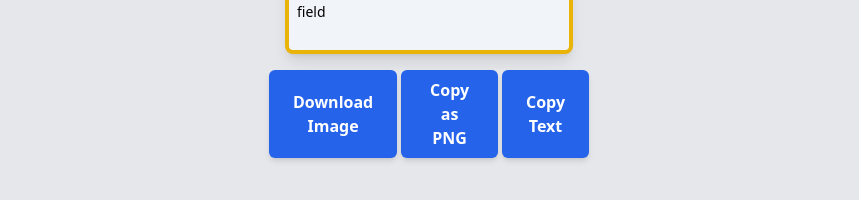
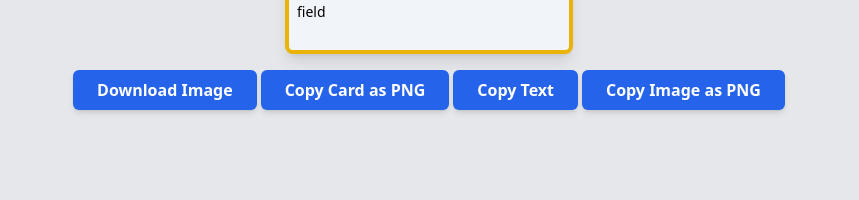
Before and after one commit to ChaceN89/CardGenerator, a React (Create React App) app: page / in a window 1280 px wide. Both pictures are taken after typing "Sample" into the empty fields and a click on the button "Generate Custom Card". Shown: the part 580-780 px from the top of the page, without its empty margins (211-1070 px from the left). Built offline with nearby package versions, Linux system fonts and the light colour scheme.

Commit message:
added copy text and copy image as individual elements

```diff
--- a/src/components/Card.jsx
+++ b/src/components/Card.jsx
@@ -34,7 +34,7 @@ const Card = ({ card }) => {
     }
   };
 
-  const copyCardImageToClipboard = () => {
+  const copyCardToClipboard = () => {
     if (cardRef.current) {
       toPng(cardRef.current)
         .then((dataUrl) => {
@@ -86,6 +86,41 @@ const Card = ({ card }) => {
       });
   };
 
+  const copyCardImageToClipboard = () => {
+    const originalStats = cardRef.current.querySelectorAll('.card-stats');
+    const originalStatsContent = Array.from(originalStats).map(stat => stat.innerHTML);
+
+    // Set stats content to blank
+    originalStats.forEach(stat => {
+      stat.innerHTML = '&nbsp;&nbsp;&nbsp;<br/>';
+    });
+
+    // Generate the PNG and copy to clipboard
+    toPng(cardRef.current)
+      .then((dataUrl) => {
+        fetch(dataUrl)
+          .then(res => res.blob())
+          .then(blob => {
+            const item = new ClipboardItem({ 'image/png': blob });
+            navigator.clipboard.write([item])
+              .then(() => {
+                toast.success('Image copied to clipboard!');
+              })
+              .catch((error) => {
+                console.error('Oops, something went wrong!', error);
+              });
+          });
+      })
+      .finally(() => {
+        // Restore the original stats content
+        originalStats.forEach((stat, index) => {
+          stat.innerHTML = originalStatsContent[index];
+        });
+      });
+  };
+
+
+
   return (
     <div className="flex flex-col items-center">
       <div
@@ -110,7 +145,7 @@ const Card = ({ card }) => {
             className="mb-4 mx-auto h-56 w-full object-contain"
           />
         )}
-        <div className="flex justify-around items-center mb-2 text-xl">
+        <div className="flex justify-around items-center mb-2 text-xl card-stats">
           <div className="flex items-center">
             <FaBullseye className="mr-0.5 text-red-500" /> {card.Accuracy}
           </div>
@@ -124,27 +159,31 @@ const Card = ({ card }) => {
             <FaHeart className="mr-0.5 text-red-500" /> {card.HealthPoints} / {card.HealthPoints}
           </div>
         </div>
+
         <div className="flex flex-col justify-around items-center mb-2 text-xl">
           <div>
-            <p className="mb-1 text-sm">
+            <p className="mb-1 text-sm card-stats">
               <strong>If:</strong> {card.Trigger}
             </p>
-            <p className="mb-1 text-sm">
+            <p className="mb-1 text-sm card-stats">
               <strong>Then:</strong> {card.Effect}
             </p>
           </div>
         </div>
       </div>
 
-      <div className="mt-4 flex gap-1 justify-between w-80">
+      <div className="mt-4 flex gap-1 justify-center flex-wrap">
         <Button onClick={downloadCardImage} color="blue">
           Download Image
         </Button>
-        <Button onClick={copyCardImageToClipboard} color="blue">
-          Copy as PNG
+        <Button onClick={copyCardToClipboard} color="blue">
+          Copy Card as PNG
         </Button>
         <Button onClick={copyCardTextToClipboard} color="blue">
           Copy Text
+        </Button>
+        <Button onClick={copyCardImageToClipboard} color="blue">
+          Copy Image as PNG
         </Button>
       </div>
     </div>
```
